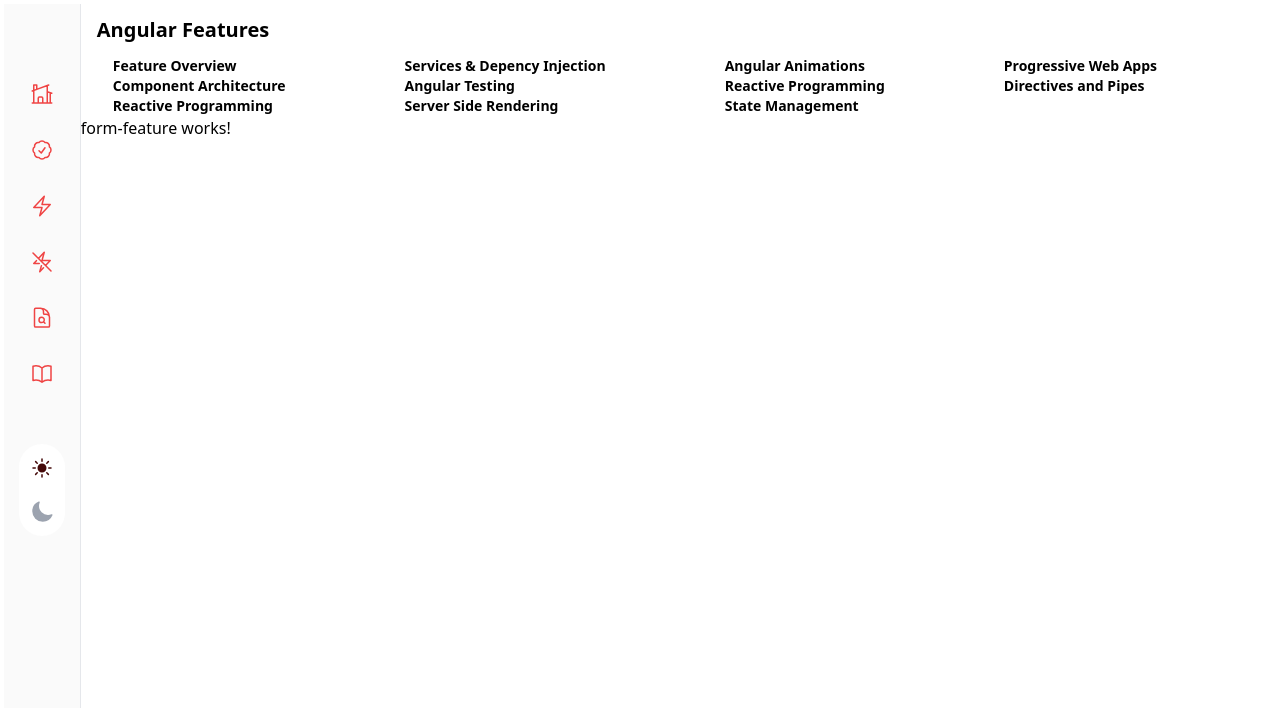
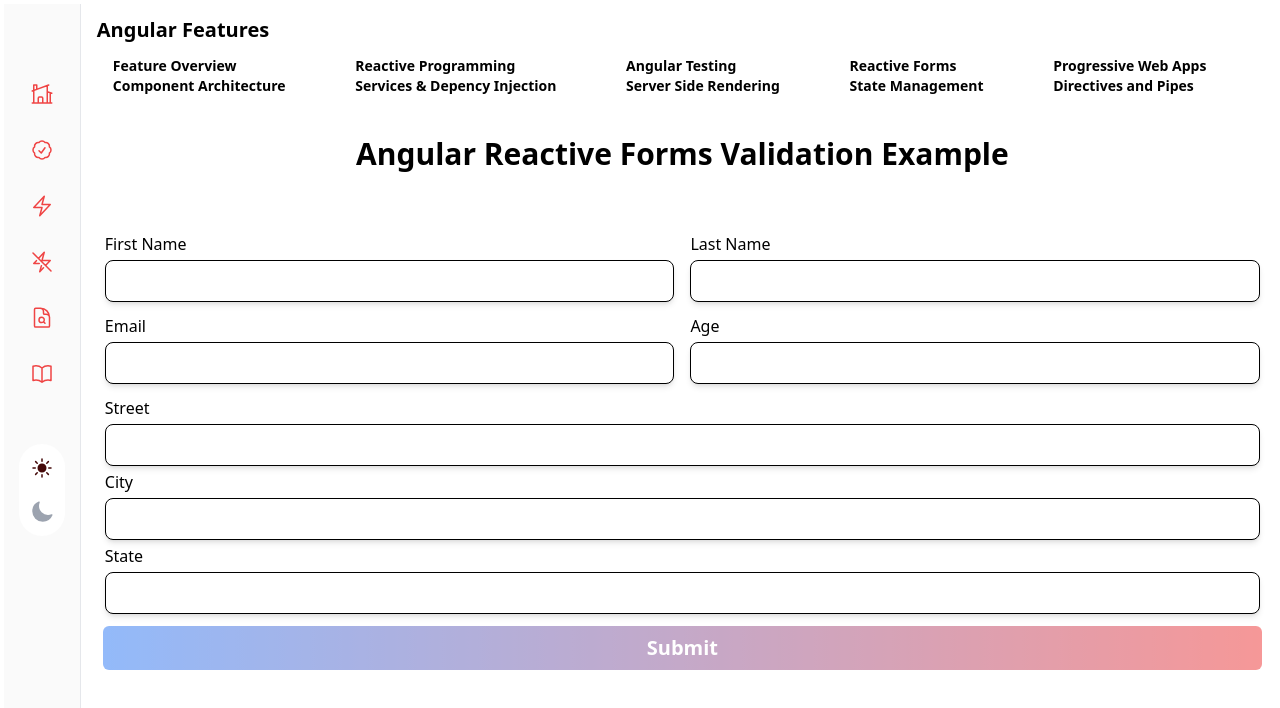
Before and after one commit to Oluwapelumi11/Angular_Features, an Angular app: page /features/forms in a window 1280 px wide. Shown: the top 708 px of the page. Built offline with nearby package versions, Linux system fonts and the light colour scheme.

Commit message:
added reactive forms

```diff
--- a/src/app/feature-service.service.ts
+++ b/src/app/feature-service.service.ts
@@ -17,12 +17,12 @@ getFeatures(){
 
 
   featuresListing: Features[] = [
-    {
-      title: 'TypeScript Integration',
-      description: 'Benefits of type safety and code maintainability with TypeScript',
-      imageUrl: '../assets/feature-images/type.png',
-      link: '/typescript-page'
-    },
+    // {
+    //   title: 'TypeScript Integration',
+    //   description: 'Benefits of type safety and code maintainability with TypeScript',
+    //   imageUrl: '../assets/feature-images/type.png',
+    //   link: '/typescript-page'
+    // },
     {
       title: 'Component-Based Architecture',
       description: 'Build modular and reusable components for a scalable UI',
--- a/src/app/featureComp/form-feature/form-feature.component.css
+++ b/src/app/featureComp/form-feature/form-feature.component.css
@@ -0,0 +1,15 @@
+
+  /* Change border color for invalid input */
+
+
+ .val.ng-invalid:not(form){
+  border: 1px solid red;
+}
+
+input{
+  border: 1px solid black;
+}
+
+.ng-valid:not(form){
+  border: 1px solid green;
+}
--- a/src/app/featureComp/form-feature/form-feature.component.html
+++ b/src/app/featureComp/form-feature/form-feature.component.html
@@ -1 +1,86 @@
-<p>form-feature works!</p>
+<div class="flex flex-col space-y-10 ">
+    <h1 class="text-3xl py-5 px-2 text-center font-semibold mt-5">Angular Reactive Forms Validation Example</h1>
+    <form [formGroup]="form" (ngSubmit)="submit()" class=" h-full w-full transition-all duration-500 px-4 space-y-3">
+        <div class="sm:flex flex-row w-full">
+
+         <div class="flex flex-col space-y-1 flex-1 mx-2">
+             <label for="name">First Name </label>
+             <input formControlName="firstname" id="firstname" type="text" class="outline-none focus:outline-none ring-0 rounded-lg shadow-md"
+             [ngClass]="{'val': (f['firstname'].touched || f['firstname'].dirty) && f['firstname'].invalid}">
+             <div *ngIf="f['firstname'].touched && f['firstname'].invalid" class="alert alert-danger text-red-500">
+                <div *ngIf="f['firstname'].errors?.['required']">*First name is required.</div>
+                <div *ngIf="f['firstname'].errors?.['minlength']">*First name must be at least 4 characters long</div>
+            </div>
+        </div>
+
+        <div class="flex flex-col space-y-1 flex-1 mx-2">
+            <label for="lastname"> Last Name </label>
+            <input formControlName="lastname" id="lastname" type="text" class="outline-none focus:outline-none ring-0 rounded-lg shadow-md"
+            [ngClass]="{'val': (f['lastname'].touched || f['lastname'].dirty) && f['lastname'].invalid}">
+            <div *ngIf="f['lastname'].touched && f['lastname'].invalid" class="alert alert-danger text-red-500">
+                <div *ngIf="f['lastname'].errors?.['required']">*Last name is required.</div>
+                <div *ngIf="f['lastname'].errors?.['minlength']">*Last name must be at least 4 characters long</div>
+            </div>
+        </div>
+
+    </div>
+<div class="sm:flex flex-row w-full">
+
+    <div class="flex flex-col space-y-1 flex-1 mx-2">
+        <label for="email"> Email </label>
+        <input formControlName="email" id="email" type="text" class="outline-none focus:outline-none ring-0 rounded-lg shadow-md"
+        [ngClass]="{'val': (f['email'].touched || f['email'].dirty) && f['email'].invalid}">
+        <div *ngIf="f['email'].touched && f['email'].invalid" class="alert alert-danger text-red-500">
+            <div *ngIf="f['email'].errors?.['required']">*Email address is required.</div>
+            <div *ngIf="f['email'].errors?.['email']">*Please enter a valid email address</div>
+        </div>
+      </div>
+
+      <div class="flex flex-col space-y-1 flex-1 mx-2">
+        <label for="age"> Age </label>
+        <input formControlName="age" id="age" type="text" class="outline-none focus:outline-none ring-0 rounded-lg shadow-md"
+        [ngClass]="{'val': (f['age'].touched || f['age'].dirty) && f['age'].invalid}">
+        <div *ngIf="f['age'].touched && f['age'].invalid" class="alert alert-danger text-red-500">
+            *Every user of our app must be older than 20 years
+        </div>
+      </div>
+
+    </div>
+      <div class=" my-4 space-y-1">
+
+          <div class="flex flex-col space-y-1 flex-1 mx-2">
+              <label for="name"> Street </label>
+        <input formControlName="street" id="street" type="text" class="outline-none focus:outline-none ring-0 rounded-lg shadow-md"
+        [ngClass]="{'val': (f['street'].touched || f['street'].dirty) && f['street'].invalid}">
+        <div *ngIf="f['street'].touched && f['street'].invalid" class="alert alert-danger text-red-500">
+            <div *ngIf="f['street'].errors?.['required']">*Street is required.</div>
+            <div *ngIf="f['street'].errors?.['minlength']">*Street must be at least 6 characters </div>
+        </div>
+      </div>
+
+      <div class="flex flex-col space-y-1 flex-1 mx-2">
+        <label for="city"> City </label>
+        <input formControlName="city" id="city" type="text" class="outline-none focus:outline-none ring-0 rounded-lg shadow-md"
+        [ngClass]="{'val': (f['city'].touched || f['city'].dirty) && f['city'].invalid}">
+        <div *ngIf="f['city'].touched && f['city'].invalid" class="alert alert-danger text-red-500">
+            <div *ngIf="f['city'].errors?.['required']">*City is required</div>
+      </div>
+      </div>
+
+      <div class="flex flex-col space-y-1 flex-1 mx-2">
+        <label for="state"> State </label>
+        <input formControlName="state" id="state" type="text" class="outline-none focus:outline-none ring-0 rounded-lg shadow-md"
+        [ngClass]="{'val': (f['state'].touched || f['state'].dirty) && f['state'].invalid}">
+        <div *ngIf="f['state'].touched && f['state'].invalid" class="alert alert-danger text-red-500">
+            <div *ngIf="f['state'].errors?.['required']">*State is required.</div>
+        </div>
+      </div>
+
+
+
+    </div>
+
+    <button type="submit" [disabled]="form.invalid" class="w-[99%] flex  self-center mx-auto py-2 rounded-md  bg-gradient-to-r from-blue-500 to bg-red-500 text-white justify-center text-xl font-semibold opacity-100 disabled:opacity-55 transition-all duration-500">Submit</button>
+
+    </form>
+</div>
--- a/src/app/featureComp/form-feature/form-feature.component.ts
+++ b/src/app/featureComp/form-feature/form-feature.component.ts
@@ -1,16 +1,42 @@
-import { Component } from '@angular/core';
-import { FormControl, ReactiveFormsModule } from '@angular/forms'
+import { CommonModule, NgClass } from '@angular/common';
+import { Component, inject } from '@angular/core';
+import {  ReactiveFormsModule,Validators,FormGroup,FormControl, FormsModule, Validator, ValidatorFn, AbstractControl, ValidationErrors } from '@angular/forms'
 
 
 @Component({
   selector: 'app-form-feature',
   standalone: true,
-  imports: [ReactiveFormsModule],
+  imports: [ReactiveFormsModule,CommonModule,FormsModule],
   templateUrl: './form-feature.component.html',
   styleUrl: './form-feature.component.css'
 })
 export class FormFeatureComponent {
+  form = new FormGroup({
+    firstname: new FormControl('', [Validators.required,Validators.minLength(4)]),
+    lastname: new FormControl('', [Validators.required, Validators.minLength(4)]),
+    email: new FormControl('', [Validators.required, Validators.email]),
+    age : new FormControl('',[this.forbiddedAgeValidator(20)]),
 
-name = new FormControl('');
+      street: new FormControl('',[Validators.required, Validators.minLength(6)]),
+      city: new FormControl('',[Validators.required]),
+      state: new FormControl('',[Validators.required]),
+    });
+
+  get f() {
+    return this.form.controls;
+  }
+
+  forbiddedAgeValidator(age:number):ValidatorFn {
+    return (control: AbstractControl): ValidationErrors | null => {
+      const forbidden = age >= control.value;
+      return forbidden ? {forbiddenAge: { value: control.value }} : null;
+
+    }
+  }
+
+
+  submit() {
+    console.log(this.form.value);
+  }
 
 }
--- a/src/app/features/features.component.html
+++ b/src/app/features/features.component.html
@@ -1,14 +1,13 @@
 <div class="bg-r ed-500 w-[94vw]">
     <app-mobile-nav [title]="title"></app-mobile-nav>
-    <div  class="grid grid-rows-3 grid-flow-col text-sm font-semibold px-5 sm:w-full w-screen overflow-x-auto">
+    <div  class="grid grid-rows-2 grid-flow-col text-sm font-semibold px-5 sm:w-full w-screen overflow-x-auto">
         <button class="w-fit mx-3 hover:text-red-600 hover:underline " (click)="navigate('features/')">Feature Overview</button>
         <button class="w-fit mx-3 hover:text-red-600 hover:underline " (click)="navigate('features/component')">Component Architecture</button>
         <button class="w-fit mx-3 hover:text-red-600 hover:underline " (click)="navigate('features/reactive')">Reactive Programming</button>
         <button class="w-fit mx-3 hover:text-red-600 hover:underline " (click)="navigate('features/test')">Services & Depency Injection</button>
         <button class="w-fit mx-3 hover:text-red-600 hover:underline " (click)="navigate('features/test')">Angular Testing</button>
         <button class="w-fit mx-3 hover:text-red-600 hover:underline " (click)="navigate('features/test')">Server Side Rendering </button>
-        <button class="w-fit mx-3 hover:text-red-600 hover:underline " (click)="navigate('features/test')">Angular Animations</button>
-        <button class="w-fit mx-3 hover:text-red-600 hover:underline " (click)="navigate('features/test')">Reactive Programming</button>
+        <button class="w-fit mx-3 hover:text-red-600 hover:underline " (click)="navigate('features/forms')">Reactive Forms</button>
         <button class="w-fit mx-3 hover:text-red-600 hover:underline " (click)="navigate('features/test')">State Management</button>
         <button class="w-fit mx-3 hover:text-red-600 hover:underline " (click)="navigate('features/test')">Progressive Web Apps</button>
         <button class="w-fit mx-3 hover:text-red-600 hover:underline " (click)="navigate('features/test')">Directives and Pipes</button>
```
